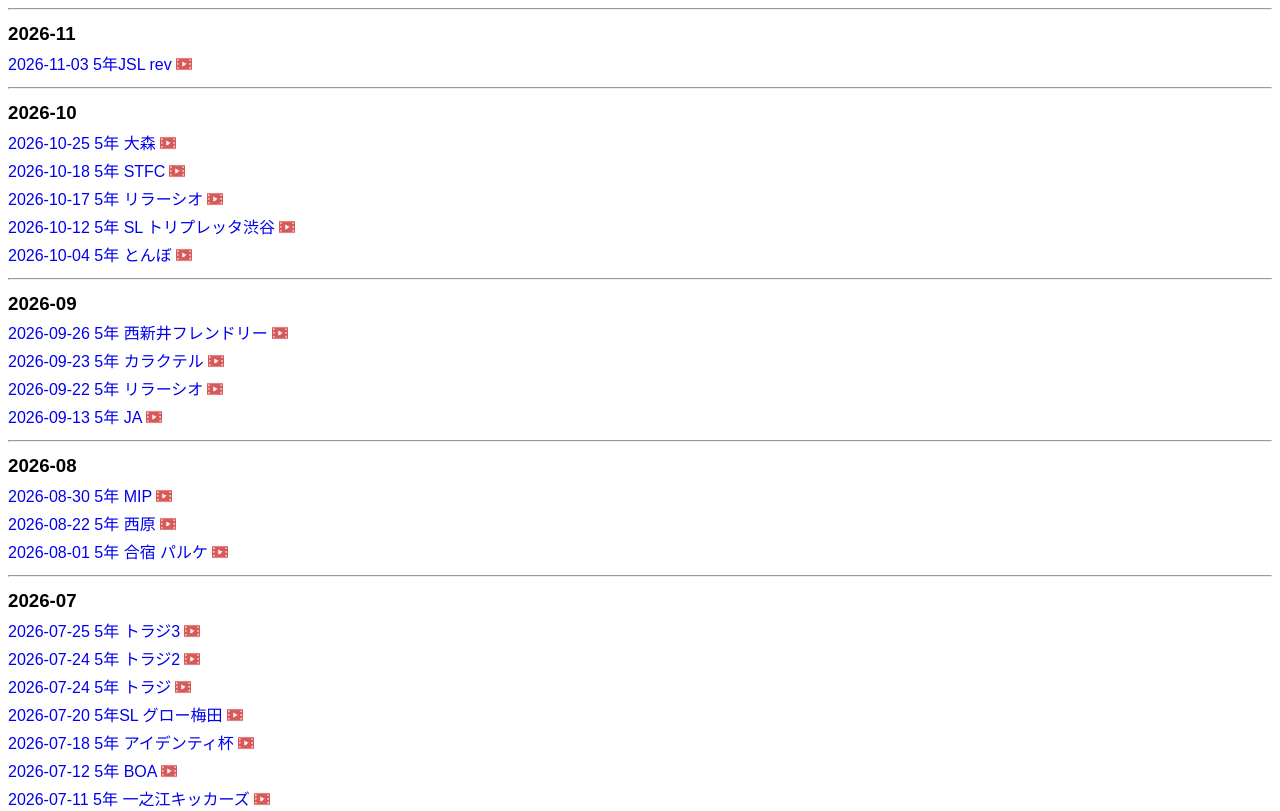
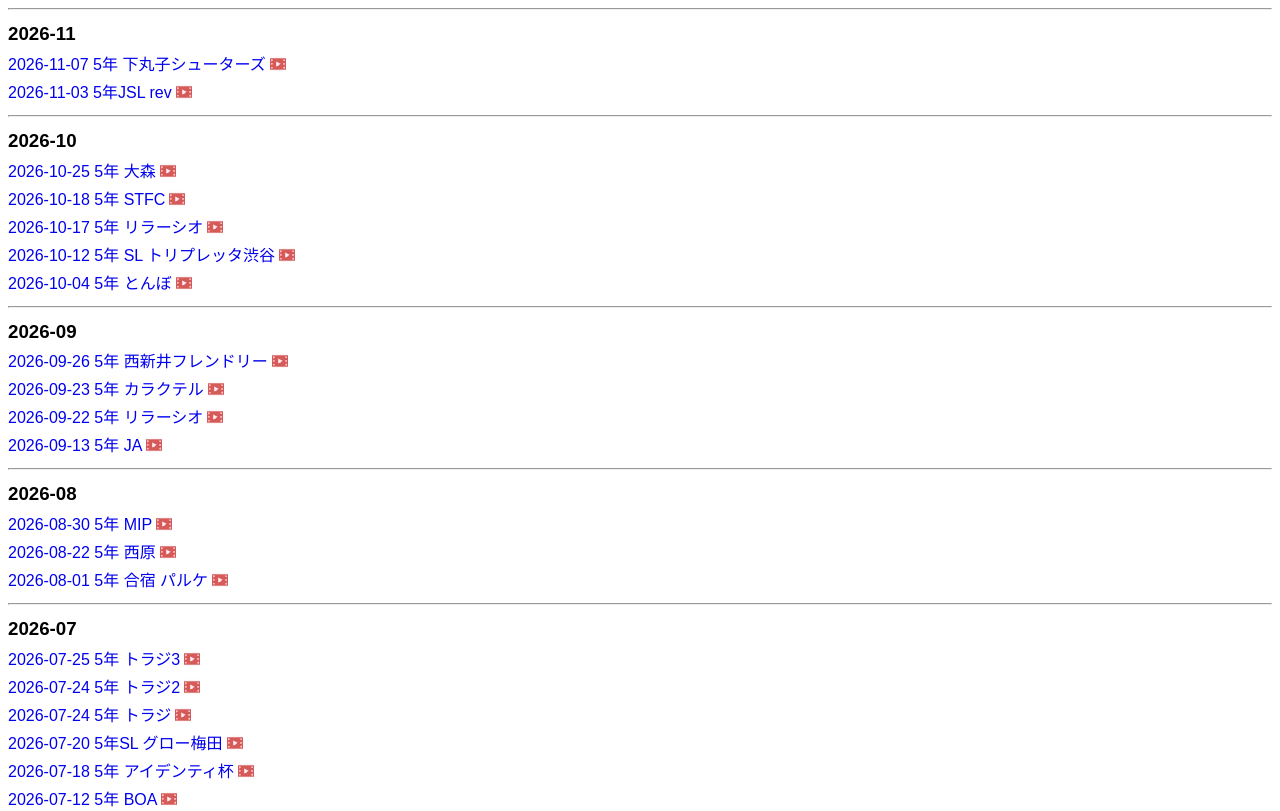
Before and after one commit to yskfj/staticweb, a plain HTML site: page jefa-takeru.html in a window 1280 px wide. Shown: the top 811 px of the page. Drawn offline with Linux system fonts and the light colour scheme.

Commit message:
Add 2026-11-07 5年 下丸子シューターズ

```diff
--- a/jefa-takeru.html
+++ b/jefa-takeru.html
@@ -43,6 +43,7 @@
     -->
     <hr>
     <h3>2026-11</h3>
+    <a href="https://www.youtube.com/playlist?list=PLaUOYY7KMskM">2026-11-07 5年 下丸子シューターズ</a><br>
     <a href="https://www.youtube.com/playlist?list=PLUwXfhi3Bw_k">2026-11-03 5年JSL rev</a><br>
     <hr>
     <h3>2026-10</h3>
```
